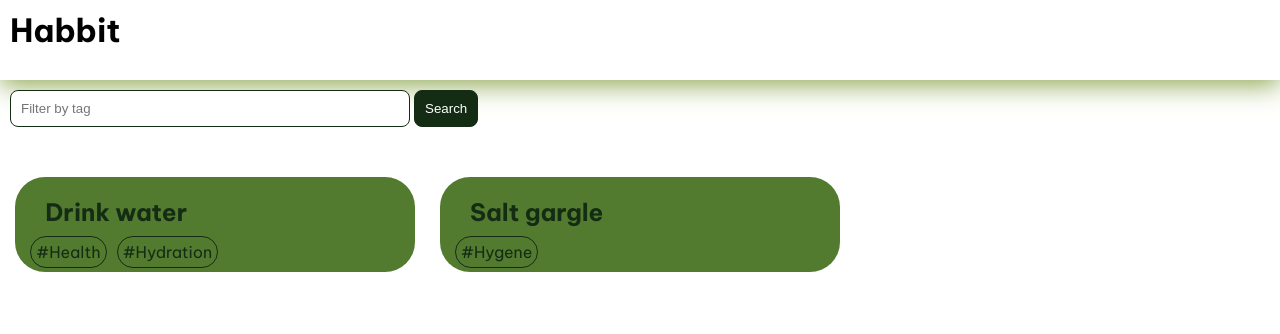
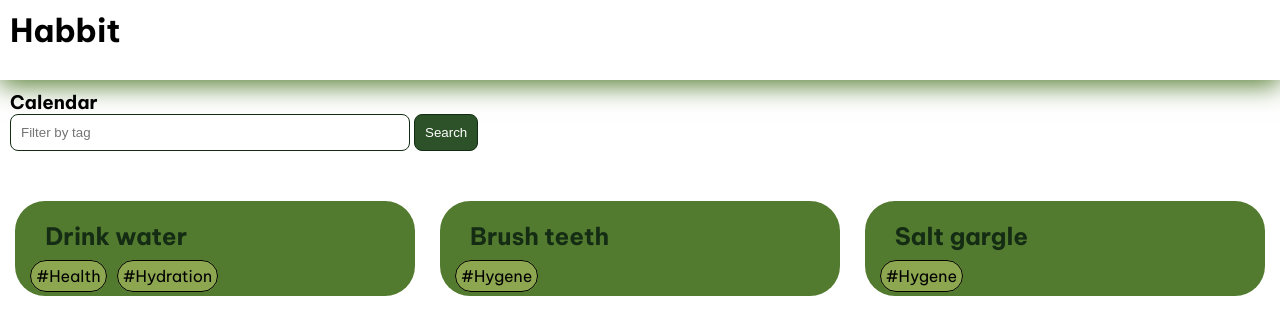
Before and after one commit to kandriam/habbit-prototype, an Angular app: page / in a window 1280 px wide. Shown: the top 334 px of the page. Built offline with nearby package versions, Linux system fonts and the light colour scheme.

Commit message:
Minor styling

```diff
--- a/src/app/app.css
+++ b/src/app/app.css
@@ -5,7 +5,7 @@ header {
   display: block;
   height: 60px;
   padding: var(--content-padding);
-  box-shadow: 0px 5px 25px var(--shadow-color);
+  box-shadow: 0px 5px 25px var(--g3-color);
 }
 .content {
   padding: var(--content-padding);
--- a/src/app/habit.ts
+++ b/src/app/habit.ts
@@ -2,4 +2,7 @@ export interface HabitInfo {
     id: number;
     name: string;
     tags: string[];
+    timesperday: number;
+    startdate?: Date;
+    enddate?: Date;
 }
--- a/src/app/habit/habit.css
+++ b/src/app/habit/habit.css
@@ -1,10 +1,18 @@
 .habit-display {
-  background: var(--accent-color);
+  background: var(--g3-color);
   border-radius: 30px;
   padding: 10px;
+  transition: background-color 0.5s;
+  transition: box-shadow 0.5s;
 }
+
+.habit-display:hover {
+    background-color: var(--g2-color);
+    box-shadow: 0px 5px 15px var(--g3-color);
+}
+
 .habit-display-heading {
-  color: var(--primary-color);
+  color: var(--g5-color);
   padding: 10px 20px 0 20px;
   padding-bottom: 15px;
 }
@@ -15,9 +23,18 @@
 .habit-display-tags {
   padding: 5px 5px 5px 5px;
   margin: 5px;
+
   border: 1px solid;
   border-radius: 30px;
 
+  background-color: var(--g2-color);
+  transition: background-color 0.5s;
+  transition: box-shadow 0.5s;
+}
+
+.habit-display-tags:hover {
+    background-color: var(--g1-color);
+    box-shadow: 0px 5px 5px var(--g3-color);
 }
 
 section.habit-display a {
--- a/src/app/home/home.css
+++ b/src/app/home/home.css
@@ -7,7 +7,7 @@
   justify-content: space-around;
 }
 input[type="text"] {
-  border: solid 1px var(--primary-color);
+  border: solid 1px var(--g5-color);
   padding: 10px;
   border-radius: 8px;
   margin-right: 4px;
@@ -16,8 +16,8 @@ input[type="text"] {
 }
 button {
   padding: 10px;
-  border: solid 1px var(--primary-color);
-  background: var(--primary-color);
+  border: solid 1px var(--g5-color);
+  background: var(--g4-color);
   color: white;
   border-radius: 8px;
 }
--- a/src/app/home/home.ts
+++ b/src/app/home/home.ts
@@ -6,6 +6,9 @@ import { Habit } from '../habit/habit';
   selector: 'app-home',
   imports: [Habit],
   template: `
+    <section>
+      <h1>Calendar</h1>
+    </section>
     <section>
       <form>
         <input type="text" placeholder="Filter by tag" />
@@ -20,6 +23,7 @@ import { Habit } from '../habit/habit';
   `,
   styleUrls: ['./home.css'],
 })
+
 export class Home {
   readonly baseUrl = 'https://angular.dev/assets/images/tutorials/common';
   habitList: HabitInfo[] = [
@@ -27,11 +31,19 @@ export class Home {
       id: 1,
       name: 'Drink water',
       tags: ['Health', 'Hydration'],
+      timesperday: 1,
     },
     {
       id: 2,
+      name: 'Brush teeth',
+      tags: ['Hygene'],
+      timesperday: 2,
+    },
+    {
+      id: 3,
       name: 'Salt gargle',
       tags: ['Hygene'],
+      timesperday: 1,
     },
   ];
 }
--- a/src/styles.css
+++ b/src/styles.css
@@ -8,10 +8,11 @@ body {
   font-family: 'Be Vietnam Pro', sans-serif;
 }
 :root {
-  --primary-color: #142c14;
-  --secondary-color: #2d5128;
-  --accent-color: #537b2f;
-  --shadow-color: #8da750;
+  --g5-color: #142c14;
+  --g4-color: #2d5128;
+  --g3-color: #537b2f;
+  --g2-color: #8da750;
+  --g1-color: #e4eb9c;
 }
 
 button.primary {
```
